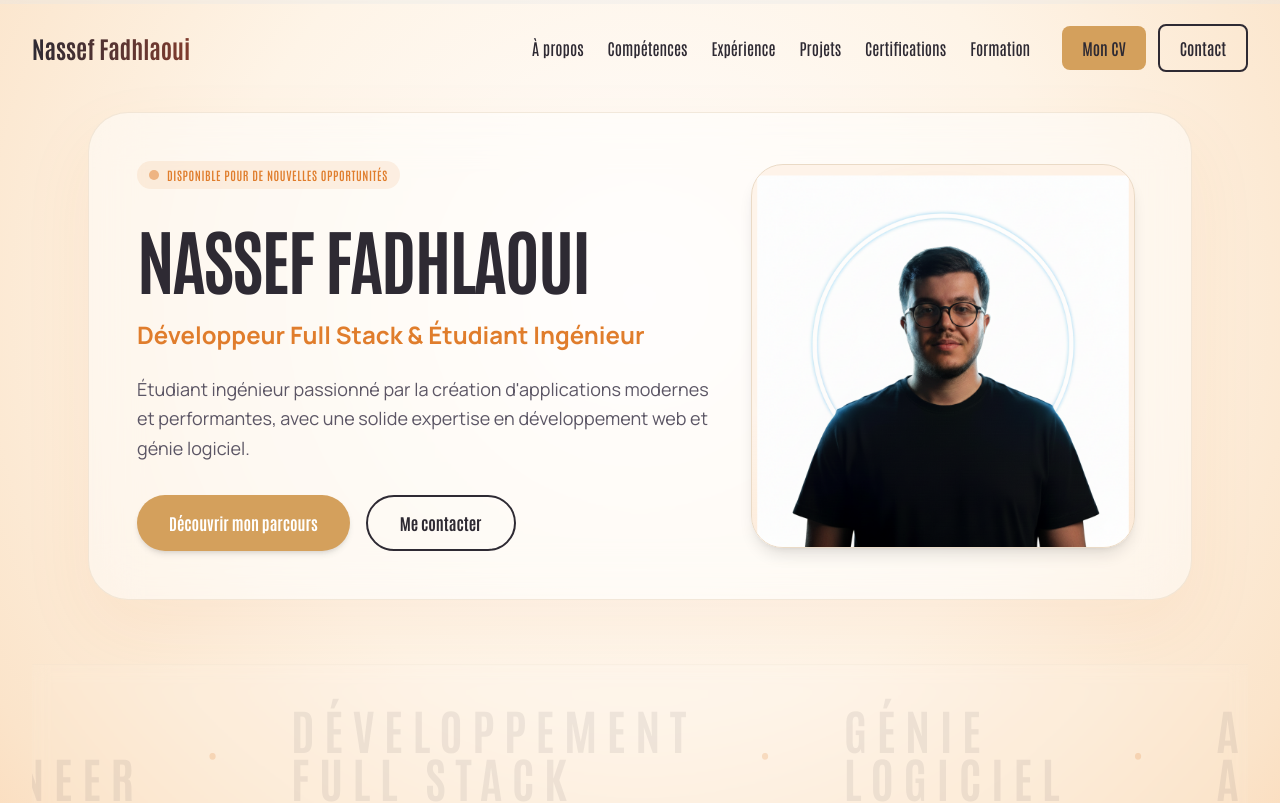
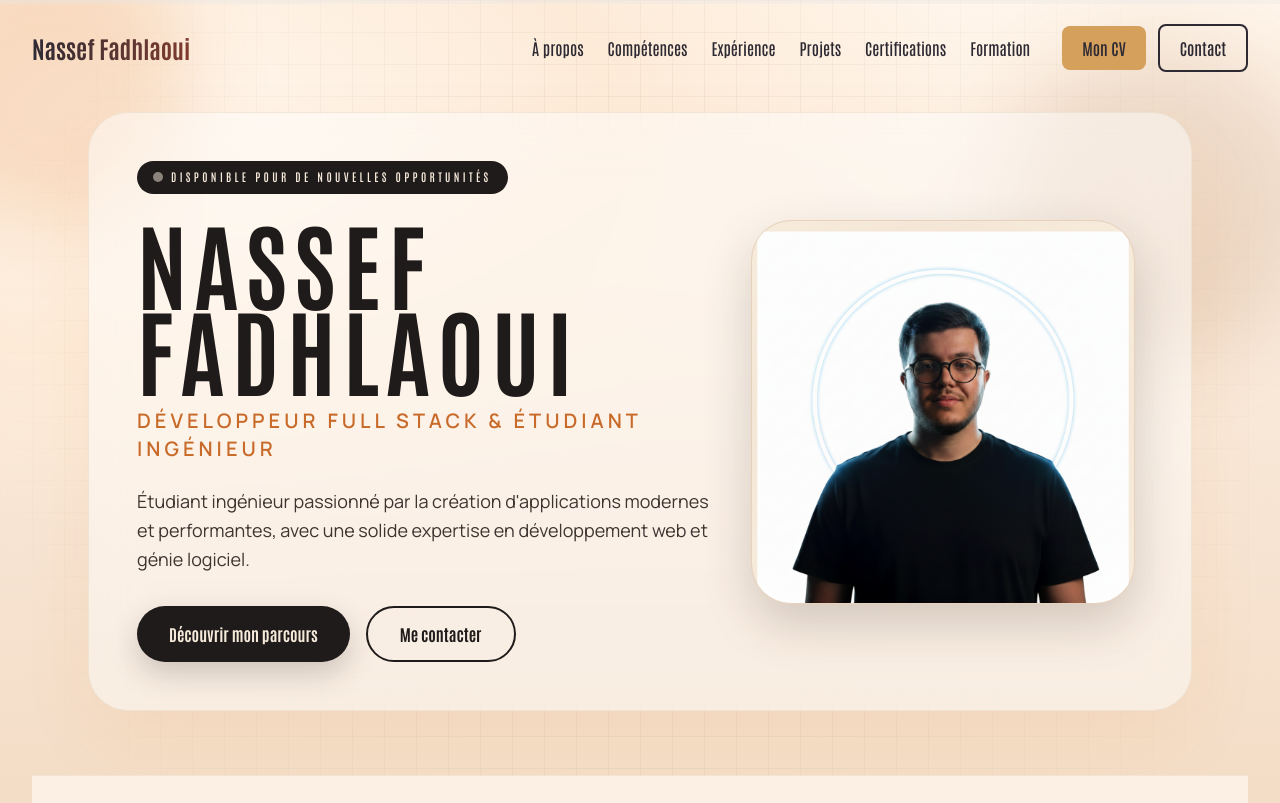
Before and after one commit to fadhlaouinassef/personal-portfolio-react, a React (Vite) app: page / in a window 1280 px wide. Shown: the top 803 px of the page. Built offline with nearby package versions, Linux system fonts and the light colour scheme.

Commit message:
Modification Design

```diff
--- a/src/index.css
+++ b/src/index.css
@@ -51,8 +51,8 @@ body {
 	margin: 0;
 	padding: 0;
 	box-sizing: border-box;
-	background-color: #faeade;
-	color: #2e2a33;
+	background-color: #fdf3e7;
+	color: #1f1b1a;
 	font-family: "Antonio", sans-serif;
 	overflow-x: hidden;
 	scroll-behavior: smooth !important;
@@ -86,7 +86,26 @@ body::-webkit-scrollbar {
 
 	.hero-container {
 		@apply relative w-screen min-h-dvh flex flex-col justify-start items-center pt-28 pb-16 overflow-hidden px-4 md:px-8;
-		background: radial-gradient(circle at 50% 30%, #fffdfc 0%, #fef4e7 45%, #fbe4ca 80%, #fad4b0 100%);
+		background: radial-gradient(1200px 600px at 10% 10%, #fff7ee 0%, #fdebd8 40%, transparent 70%),
+			linear-gradient(180deg, #fff5ea 0%, #f6e2cf 55%, #f0d5b9 100%);
+	}
+
+	.hero-card {
+		background: linear-gradient(180deg, #fff9f2 0%, #fff1e3 100%);
+		border: 1px solid rgba(224, 186, 150, 0.6);
+		box-shadow: 0 30px 80px rgba(39, 24, 16, 0.15);
+	}
+
+	.hero-grid {
+		background-image: linear-gradient(rgba(120, 90, 60, 0.15) 1px, transparent 1px),
+			linear-gradient(90deg, rgba(120, 90, 60, 0.15) 1px, transparent 1px);
+		background-size: 32px 32px;
+		mask-image: radial-gradient(circle at 50% 35%, rgba(0, 0, 0, 0.75) 0%, transparent 72%);
+	}
+
+	.hero-orb {
+		filter: blur(40px);
+		opacity: 0.5;
 	}
 
 	.message-content {
--- a/src/sections/Hero.tsx
+++ b/src/sections/Hero.tsx
@@ -129,38 +129,41 @@ const Hero = () => {
 	return (
 		<section className="bg-main-bg">
 			<div className="hero-container">
+				<div className="hero-grid absolute inset-0 pointer-events-none"></div>
+				<div className="hero-orb absolute -top-16 -left-24 w-72 h-72 rounded-full bg-[#e07d2c]/40"></div>
+				<div className="hero-orb absolute top-10 -right-10 w-80 h-80 rounded-full bg-[#9c5c2f]/30"></div>
 				{/* Header Card Layout */}
 				<div className="w-full max-w-6xl mx-auto px-4 md:px-6 relative z-10 mb-12">
-					<div className="hero-card grid grid-cols-1 lg:grid-cols-12 gap-8 items-center p-8 md:p-12">
+					<div className="hero-card grid grid-cols-1 lg:grid-cols-12 gap-8 items-center p-8 md:p-12 rounded-[2.5rem]">
 						{/* Left Column: Infos */}
 						<div className="lg:col-span-7 flex flex-col justify-center items-start text-left">
-							<div className="inline-flex items-center gap-2 px-3 py-1.5 bg-[#e07d2c]/10 text-[#e07d2c] rounded-full text-xs font-semibold uppercase tracking-wider mb-6">
-								<span className="w-2.5 h-2.5 rounded-full bg-[#e07d2c] animate-pulse"></span>
+							<div className="inline-flex items-center gap-2 px-4 py-2 bg-[#1f1b1a] text-[#f6eadb] rounded-full text-[0.7rem] font-semibold uppercase tracking-[0.3em] mb-6">
+								<span className="w-2.5 h-2.5 rounded-full bg-[#f6eadb] animate-pulse"></span>
 								Disponible pour de nouvelles opportunités
 							</div>
 
-							<h1 className="hero-title text-4xl md:text-6xl lg:text-7xl font-bold text-[#2e2a33] leading-tight mb-4 uppercase tracking-tight">
+							<h1 className="hero-title text-5xl md:text-7xl lg:text-8xl font-bold text-[#1f1b1a] leading-[0.9] mb-4 uppercase tracking-[0.08em]">
 								Nassef Fadhlaoui
 							</h1>
 
-							<p className="text-[#e07d2c] font-paragraph text-xl md:text-2xl font-bold mb-6">
+							<p className="text-[#c86b2a] font-paragraph text-lg md:text-xl font-semibold mb-6 uppercase tracking-[0.2em]">
 								Développeur Full Stack & Étudiant Ingénieur
 							</p>
 
-							<p className="font-paragraph text-[#5c5665] text-base md:text-lg leading-relaxed mb-8 max-w-xl">
+							<p className="font-paragraph text-[#3e3430] text-base md:text-lg leading-relaxed mb-8 max-w-xl">
 								Étudiant ingénieur passionné par la création d'applications modernes et performantes, avec une solide expertise en développement web et génie logiciel.
 							</p>
 
 							<div className="flex flex-wrap gap-4">
 								<a
 									href="#experience"
-									className="px-8 py-3.5 bg-[#d4a05c] hover:bg-[#9c5c2f] text-white hover:text-white rounded-full font-bold transition-all duration-300 shadow-md hover:shadow-lg text-sm md:text-base flex items-center justify-center"
+									className="px-8 py-3.5 bg-[#1f1b1a] hover:bg-[#c86b2a] text-[#f6eadb] rounded-full font-bold transition-all duration-300 shadow-[0_12px_30px_rgba(31,27,26,0.2)] text-sm md:text-base flex items-center justify-center"
 								>
 									Découvrir mon parcours
 								</a>
 								<a
 									href="mailto:nassef.fadhlaoui@esprit.tn"
-									className="px-8 py-3.5 border-2 border-[#2e2a33] hover:bg-[#2e2a33] hover:text-white text-[#2e2a33] rounded-full font-bold transition-all duration-300 text-sm md:text-base flex items-center justify-center"
+									className="px-8 py-3.5 border-2 border-[#1f1b1a] hover:bg-[#1f1b1a] hover:text-[#f6eadb] text-[#1f1b1a] rounded-full font-bold transition-all duration-300 text-sm md:text-base flex items-center justify-center"
 								>
 									Me contacter
 								</a>
@@ -169,10 +172,10 @@ const Hero = () => {
 
 						{/* Right Column: Image Frame */}
 						<div className="lg:col-span-5 flex justify-center items-center relative mt-6 lg:mt-0">
-							<div className="relative w-full max-w-sm aspect-square bg-[#fce7d2]/40 rounded-[2rem] border border-[#eadac6] overflow-hidden group shadow-lg flex justify-center items-end">
+							<div className="relative w-full max-w-sm aspect-square bg-[#f6eadb] rounded-[2.5rem] border border-[#e8d1bb] overflow-hidden group shadow-[0_20px_50px_rgba(52,35,25,0.2)] flex justify-center items-end">
 								{/* Decorative glowing background elements */}
-								<div className="absolute top-1/2 left-1/2 -translate-x-1/2 -translate-y-1/2 w-4/5 h-4/5 rounded-full bg-gradient-to-tr from-[#e07d2c]/20 to-[#d4a05c]/20 blur-xl opacity-60"></div>
-								<div className="absolute bottom-0 w-full h-1/3 bg-gradient-to-t from-[#fce7d2]/60 to-transparent z-0"></div>
+								<div className="absolute top-1/2 left-1/2 -translate-x-1/2 -translate-y-1/2 w-4/5 h-4/5 rounded-full bg-gradient-to-tr from-[#c86b2a]/25 to-[#d4a05c]/25 blur-2xl opacity-70"></div>
+								<div className="absolute inset-0 ring-1 ring-[#1f1b1a]/5 rounded-[2.5rem]"></div>
 
 								<img
 									src="/images/Nassef.png"
@@ -188,40 +191,40 @@ const Hero = () => {
 				{/* Double Scrolling Marquee Component - BELOW Header */}
 				<div className="marquee-container-wrapper w-full flex flex-col gap-4 mt-4 z-20">
 					{/* Top Line: Domains scrolling left */}
-					<div className="w-full overflow-hidden flex select-none py-4 border-y border-[#eadac6]/20 bg-white/5 backdrop-blur-sm">
+					<div className="w-full overflow-hidden flex select-none py-4 border-y border-[#e8d1bb]/40 bg-[#fff7ef]/70 backdrop-blur-sm">
 						<div className="marquee-left-scroll flex items-center gap-16 pr-16">
 							{duplicatedDomains.map((domain, idx) => (
-								<div key={`dom-1-${idx}`} className="flex items-center gap-16 text-[#2e2a33]/8 font-bold uppercase tracking-[0.2em] text-2xl md:text-4xl lg:text-5xl font-sans">
+								<div key={`dom-1-${idx}`} className="flex items-center gap-16 text-[#1f1b1a]/10 font-bold uppercase tracking-[0.2em] text-2xl md:text-4xl lg:text-5xl font-sans">
 									<span>{domain}</span>
-									<span className="text-[#e07d2c]/20 text-lg md:text-2xl">•</span>
+									<span className="text-[#c86b2a]/25 text-lg md:text-2xl">•</span>
 								</div>
 							))}
 						</div>
 						<div className="marquee-left-scroll flex items-center gap-16 pr-16" aria-hidden="true">
 							{duplicatedDomains.map((domain, idx) => (
-								<div key={`dom-2-${idx}`} className="flex items-center gap-16 text-[#2e2a33]/8 font-bold uppercase tracking-[0.2em] text-2xl md:text-4xl lg:text-5xl font-sans">
+								<div key={`dom-2-${idx}`} className="flex items-center gap-16 text-[#1f1b1a]/10 font-bold uppercase tracking-[0.2em] text-2xl md:text-4xl lg:text-5xl font-sans">
 									<span>{domain}</span>
-									<span className="text-[#e07d2c]/20 text-lg md:text-2xl">•</span>
+									<span className="text-[#c86b2a]/25 text-lg md:text-2xl">•</span>
 								</div>
 							))}
 						</div>
 					</div>
 
 					{/* Bottom Line: Skills scrolling right */}
-					<div className="w-full overflow-hidden flex select-none py-3 border-b border-[#eadac6]/20 bg-white/5 backdrop-blur-sm">
+					<div className="w-full overflow-hidden flex select-none py-3 border-b border-[#e8d1bb]/40 bg-[#fff7ef]/70 backdrop-blur-sm">
 						<div className="marquee-right-scroll flex items-center gap-6 pr-6">
 							{duplicatedSkills.map((skill, idx) => (
-								<div key={`sk-1-${idx}`} className="flex items-center gap-3 bg-white px-5 py-2.5 rounded-full shadow-[0_4px_12px_rgba(224,125,44,0.06)] border border-[#eadac6]/40 flex-none">
+								<div key={`sk-1-${idx}`} className="flex items-center gap-3 bg-white px-5 py-2.5 rounded-full shadow-[0_6px_18px_rgba(31,27,26,0.08)] border border-[#eadac6]/40 flex-none">
 									{skillIcons[skill.icon]}
-									<span className="font-paragraph font-bold text-[#2e2a33] text-sm md:text-base">{skill.name}</span>
+									<span className="font-paragraph font-semibold text-[#1f1b1a] text-sm md:text-base">{skill.name}</span>
 								</div>
 							))}
 						</div>
 						<div className="marquee-right-scroll flex items-center gap-6 pr-6" aria-hidden="true">
 							{duplicatedSkills.map((skill, idx) => (
-								<div key={`sk-2-${idx}`} className="flex items-center gap-3 bg-white px-5 py-2.5 rounded-full shadow-[0_4px_12px_rgba(224,125,44,0.06)] border border-[#eadac6]/40 flex-none">
+								<div key={`sk-2-${idx}`} className="flex items-center gap-3 bg-white px-5 py-2.5 rounded-full shadow-[0_6px_18px_rgba(31,27,26,0.08)] border border-[#eadac6]/40 flex-none">
 									{skillIcons[skill.icon]}
-									<span className="font-paragraph font-bold text-[#2e2a33] text-sm md:text-base">{skill.name}</span>
+									<span className="font-paragraph font-semibold text-[#1f1b1a] text-sm md:text-base">{skill.name}</span>
 								</div>
 							))}
 						</div>
```
